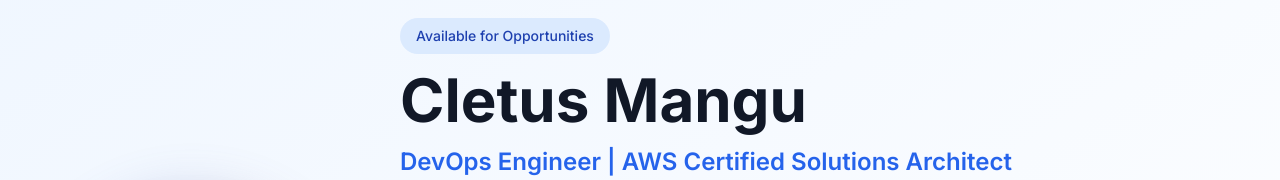
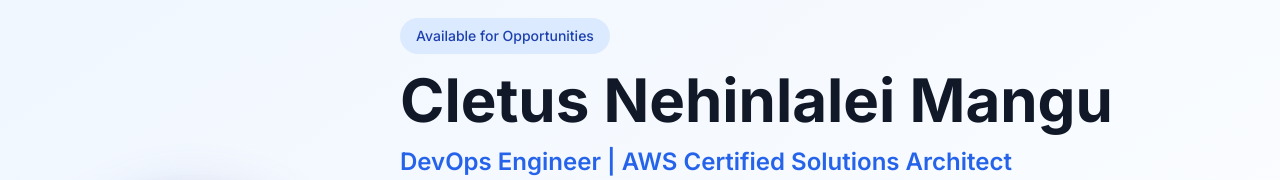
Before and after one commit to mangucletus/cletus-portfolio-website, a React (Vite) app: page / in a window 1280 px wide. Shown: the part 126-306 px from the top of the page. Built offline with nearby package versions, Linux system fonts and the light colour scheme.

Commit message:
updated profile

```diff
--- a/src/data/portfolio.ts
+++ b/src/data/portfolio.ts
@@ -1,5 +1,5 @@
 export const personalInfo = {
-  name: "Cletus Mangu",
+  name: "Cletus Nehinlalei Mangu",
   fullName: "Mangu Nehinlalei Cletus",
   title: "DevOps Engineer | AWS Certified Solutions Architect",
   subtitle: "Computer Networking | MCFSP-KNUST Alumni | Youth Activist",
```
